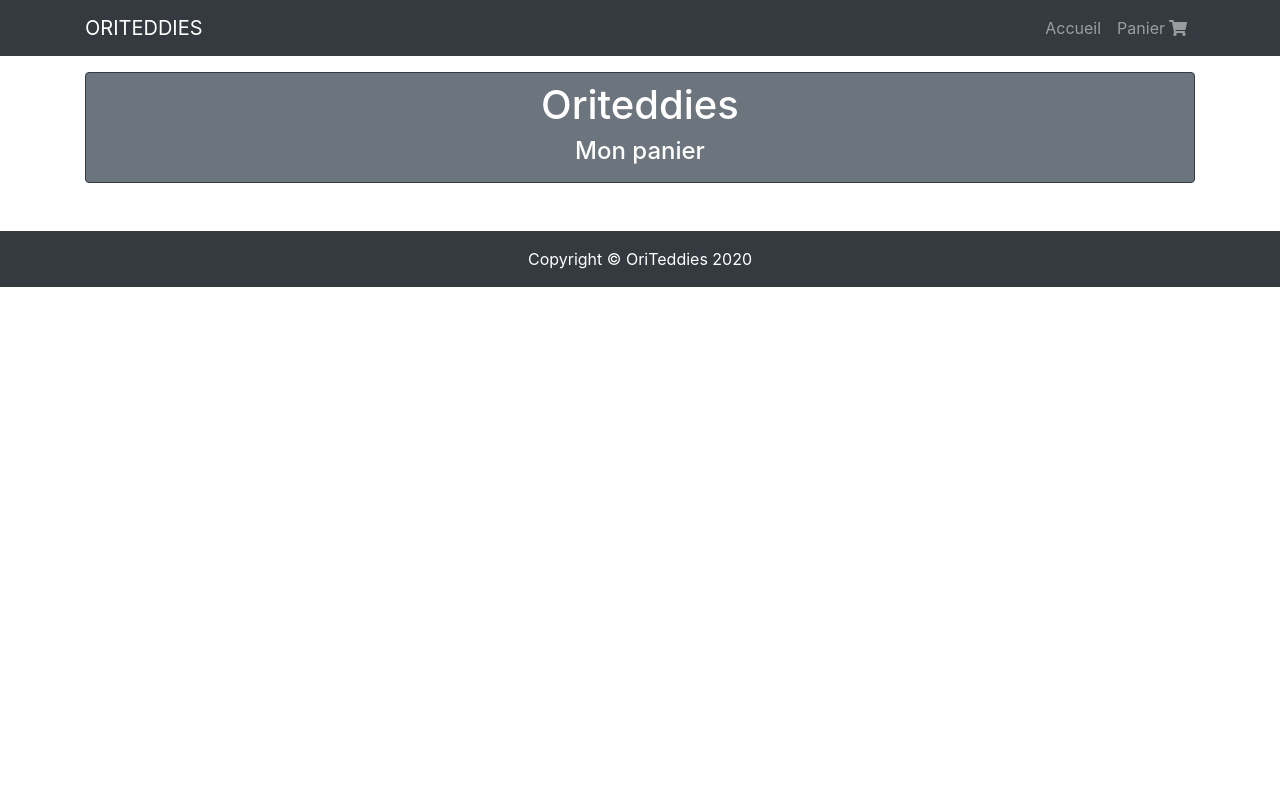
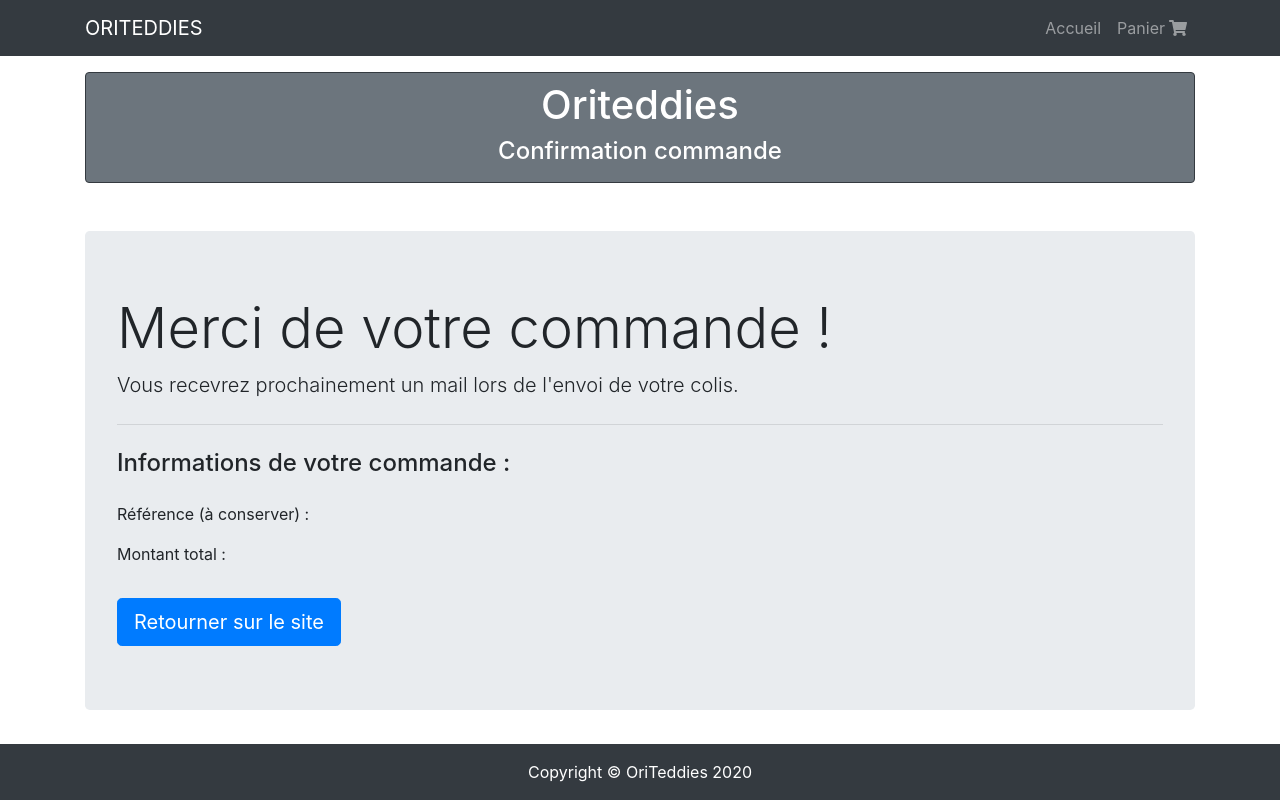
Before and after one commit to DamienPinna/oriteddies, a website: page confirm_order.html in a window 1280 px wide. Drawn offline with nearby package versions, Linux system fonts and the light colour scheme.

Commit message:
finalisation du html de la page confirm_order

```diff
--- a/confirm_order.html
+++ b/confirm_order.html
@@ -49,14 +49,26 @@
       <div class="container-lg pt-3 pb-5">
          <div class="border border-dark bg-secondary rounded text-center text-white py-2">
             <h1>Oriteddies</h1>
-            <h2 class="h4">Mon panier</h2>
+            <h2 class="h4">Confirmation commande</h2>
          </div>
+      </div>
+
+      <div class="container">
+         <div class="jumbotron">
+            <h3 class="display-4">Merci de votre commande !</h3>
+            <p class="lead">Vous recevrez prochainement un mail lors de l'envoi de votre colis.</p>
+            <hr class="my-4">
+            <h4>Informations de votre commande :</h4>
+            <p class="pt-3">Référence (à conserver) :</p>
+            <p class="pb-3">Montant total :</p>
+            <a class="btn btn-primary btn-lg" href="index.html" role="button">Retourner sur le site</a>
+          </div>
       </div>
 
       <!-- /Page content -->
 
       <!-- Footer -->
-      <footer class="py-3 bg-dark">
+      <footer class="py-3 bg-dark fixed-bottom">
          <div class="container">
            <p class="m-0 text-center text-white">Copyright &copy; OriTeddies 2020</p>
          </div>
```
Also changed, not shown: produit.html (+1 -1 lines).
